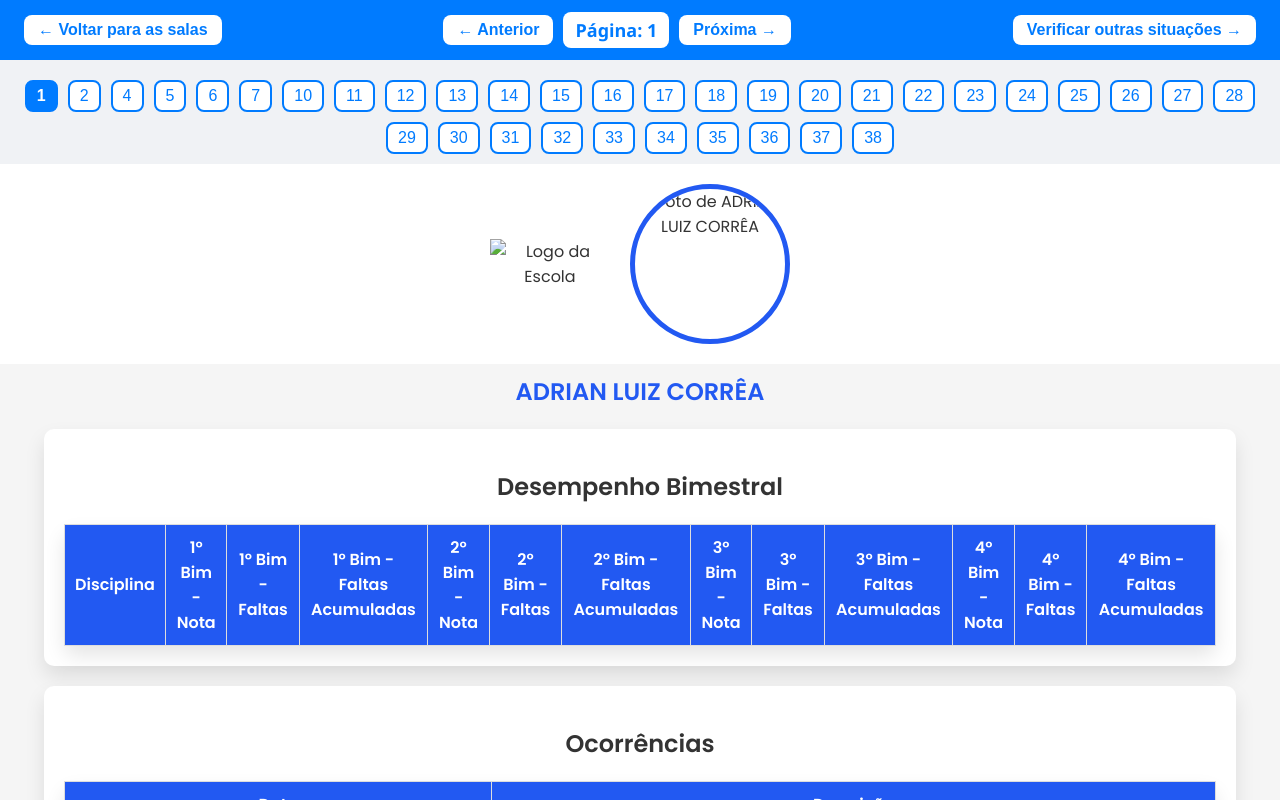
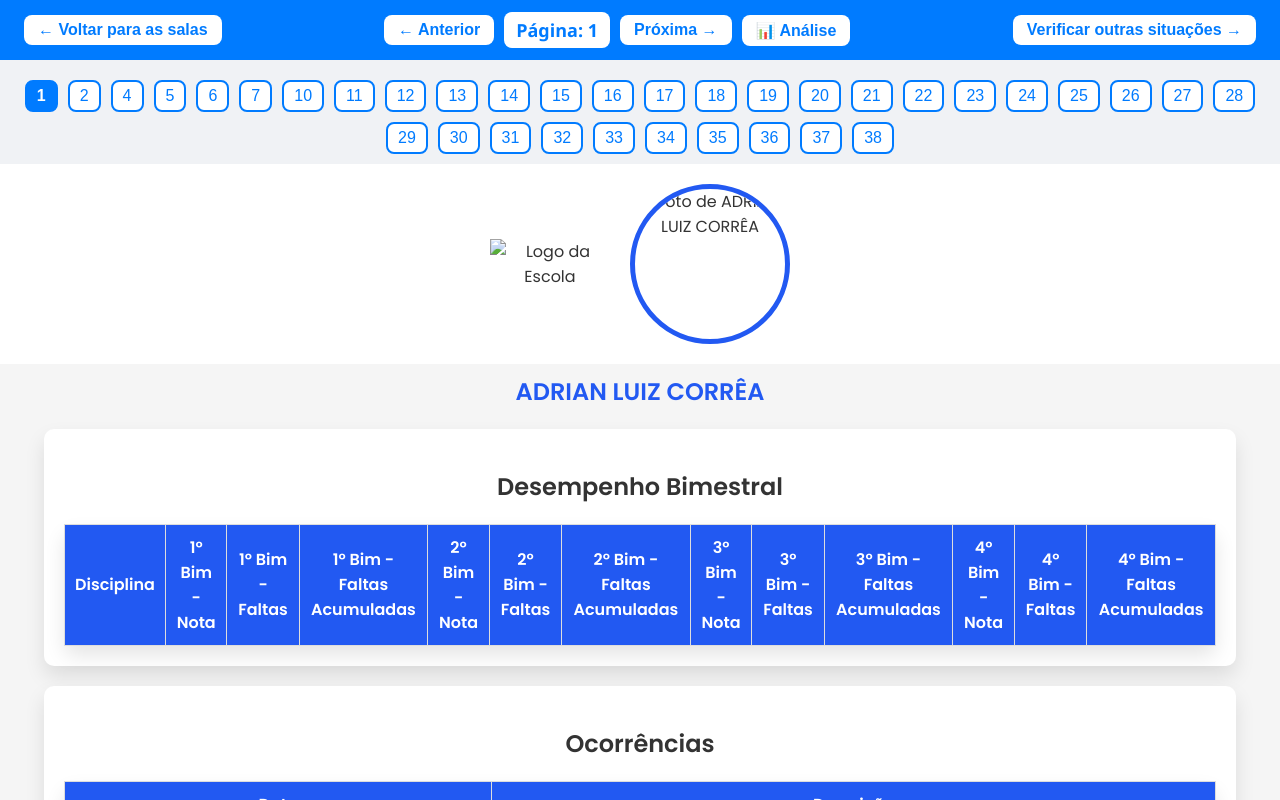
Before and after one commit to professorgaldino/7b, a plain HTML site: page index.html in a window 1280 px wide. Drawn offline with Linux system fonts and the light colour scheme; no server answers.

Commit message:
Update index.html

```diff
--- a/index.html
+++ b/index.html
@@ -27,6 +27,7 @@
       color: white;
       padding: 12px 24px;
       font-size: 18px;
+      flex-wrap: wrap;
     }
 
     .nav button {
@@ -95,24 +96,36 @@
       border: none;
       width: 100%;
     }
+
+    .nav-center {
+      display: flex;
+      align-items: center;
+      gap: 10px;
+    }
   </style>
 </head>
 <body>
 
   <div class="nav">
+    <!-- Botão para voltar -->
     <button onclick="window.location.href='https://professorgaldino.github.io/sitetv/sala.html'">← Voltar para as salas</button>
 
-    <div class="page-controls">
+    <!-- Controles centrais + botão de análise -->
+    <div class="nav-center">
       <button onclick="goPrev()">← Anterior</button>
       <span class="page-number" id="page-number">Página: 1</span>
       <button onclick="goNext()">Próxima →</button>
+      <button onclick="window.location.href='analise.html'">📊 Análise</button>
     </div>
 
+    <!-- Botão lateral -->
     <button onclick="window.location.href='outros.html'">Verificar outras situações →</button>
   </div>
 
+  <!-- Navegação entre páginas por botão -->
   <div class="page-selector" id="page-selector"></div>
 
+  <!-- Área de visualização dos boletins -->
   <iframe id="viewer" src="a1.html"></iframe>
 
   <script>
```
